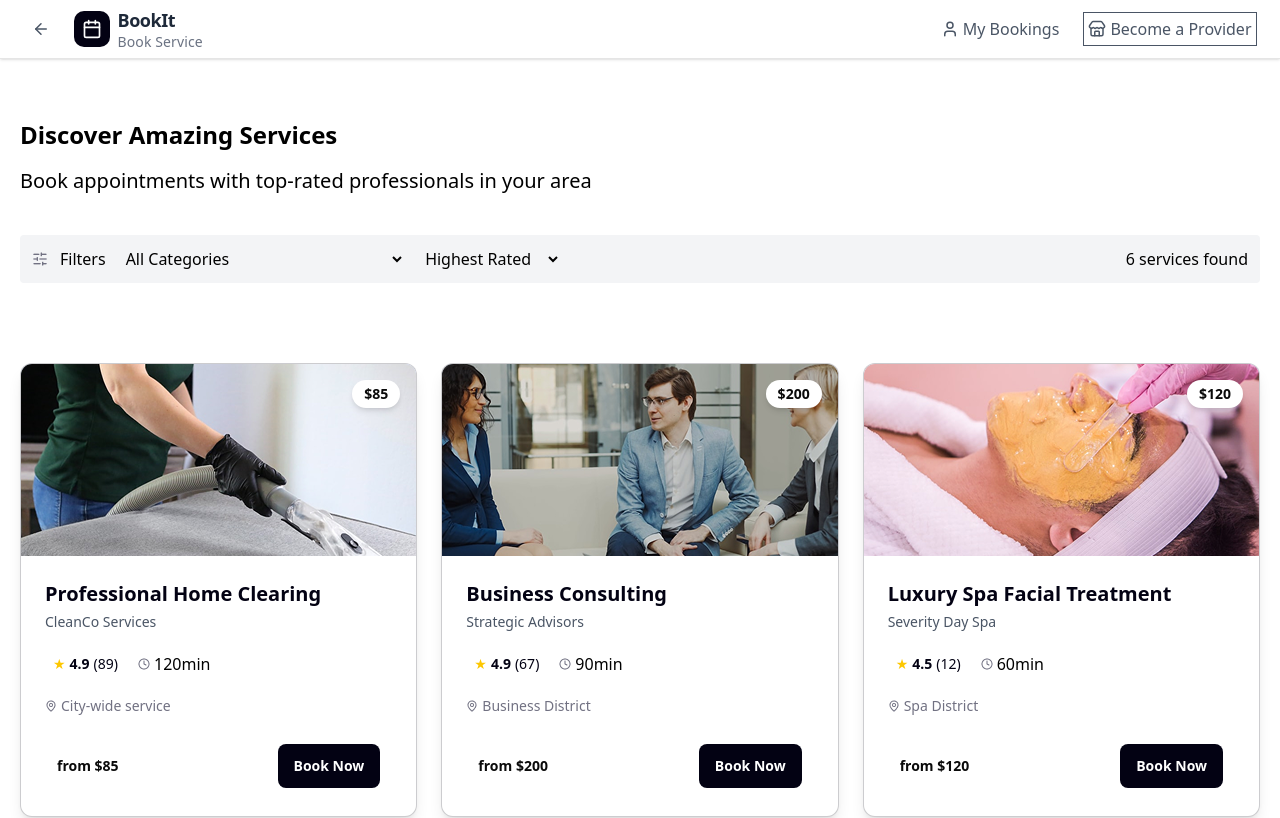
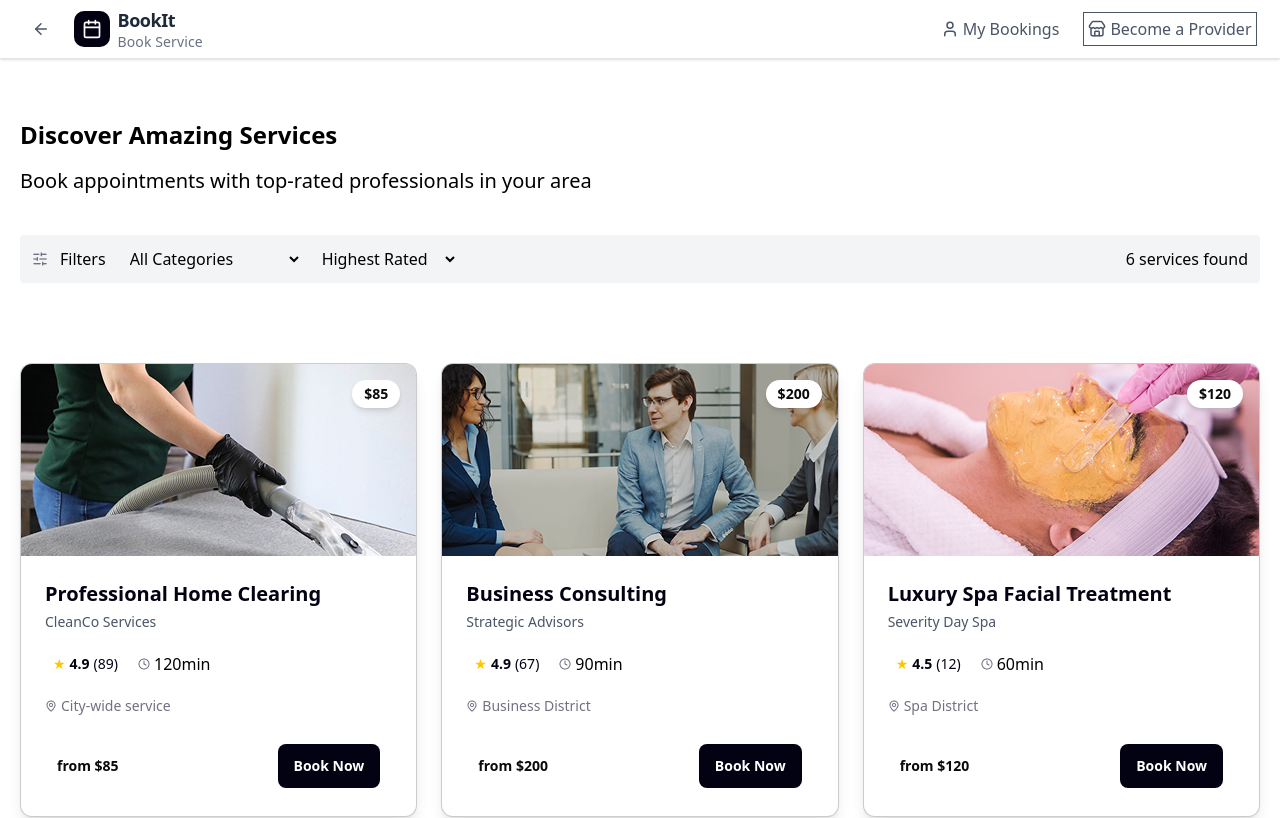
Before and after one commit to osigbemhe2020/service-booking-app, a Next.js app: page /book-service in a window 1280 px wide. Shown: the top 818 px of the page. Built offline with nearby package versions, Linux system fonts and the light colour scheme.

Commit message:
minor change

```diff
--- a/src/app/(pages)/book-service/page.tsx
+++ b/src/app/(pages)/book-service/page.tsx
@@ -94,9 +94,9 @@ const BookServicePage = () => {
               <p>Filters</p>
             </div>
             <div>
-              <label htmlFor="services">All Categories</label>
+
               <select name="services" id="services">
-                <option value="0"></option>
+                <option value="0"> All Categories</option>
                 <option value="Home Services">Home Services</option>
                 <option value="Consulting">Consulting</option>
                 <option value="Beauty and Wellnes">Beauty and Wellness</option>
```
